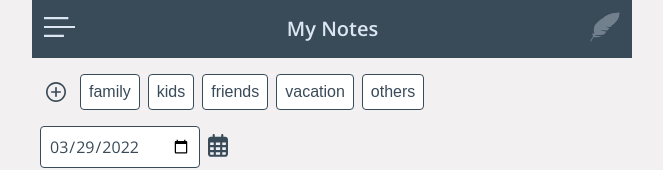
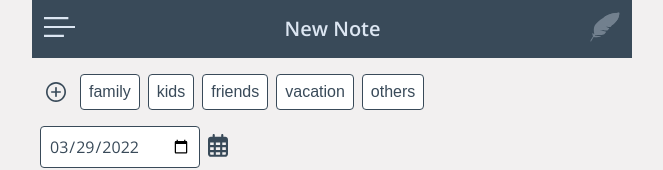
Before and after one commit to lalueders/capstone-project, a React (Create React App) app: page /add in a window 1280 px wide. Shown: the top 170 px of the page, without its empty margins (308-971 px from the left). Built offline with nearby package versions, Linux system fonts and the light colour scheme; no server answers.

Commit message:
Add title to navigation

```diff
--- a/src/components/Navigation.js
+++ b/src/components/Navigation.js
@@ -4,13 +4,13 @@ import styled from 'styled-components/macro';
 import iconFeather from '../assets/iconFeather--light.svg';
 import iconList from '../assets/iconList--light.svg';
 
-export default function Navigation() {
+export default function Navigation({ Children }) {
   return (
     <StyledNav>
       <StyledNavLink to="/">
         <img src={iconList} height="20" width="auto" alt="Go to my list of notes" />
       </StyledNavLink>
-      <h2>My Notes</h2>
+      <h2>{Children}</h2>
       <StyledNavLink to="/add">
         <img src={iconFeather} height="30" width="auto" alt="Create a new note" />
       </StyledNavLink>
--- a/src/pages/AddNotePage.js
+++ b/src/pages/AddNotePage.js
@@ -11,7 +11,7 @@ export default function AddNotePage({
 }) {
   return (
     <StyledPage>
-      <Navigation />
+      <Navigation Children="New Note" />
       <AddNote
         setNotes={setNotes}
         notes={notes}
--- a/src/pages/EditNotePage.js
+++ b/src/pages/EditNotePage.js
@@ -5,7 +5,7 @@ import Navigation from '../components/Navigation';
 export default function EditNotePage({ updateNote, noteToEdit, categories, addCategory }) {
   return (
     <StyledPage>
-      <Navigation />
+      <Navigation Children="Edit Note" />
       <EditNote
         noteToEdit={noteToEdit}
         updateNote={updateNote}
--- a/src/pages/ShowNotePage.js
+++ b/src/pages/ShowNotePage.js
@@ -29,7 +29,7 @@ export default function ShowNotePage({
   return (
     <StyledPage>
       <Header>
-        <Navigation />
+        <Navigation Children="My Notes" />
         <SearchNotes
           setSearchInput={setSearchInput}
           searchNotes={searchNotes}
```
